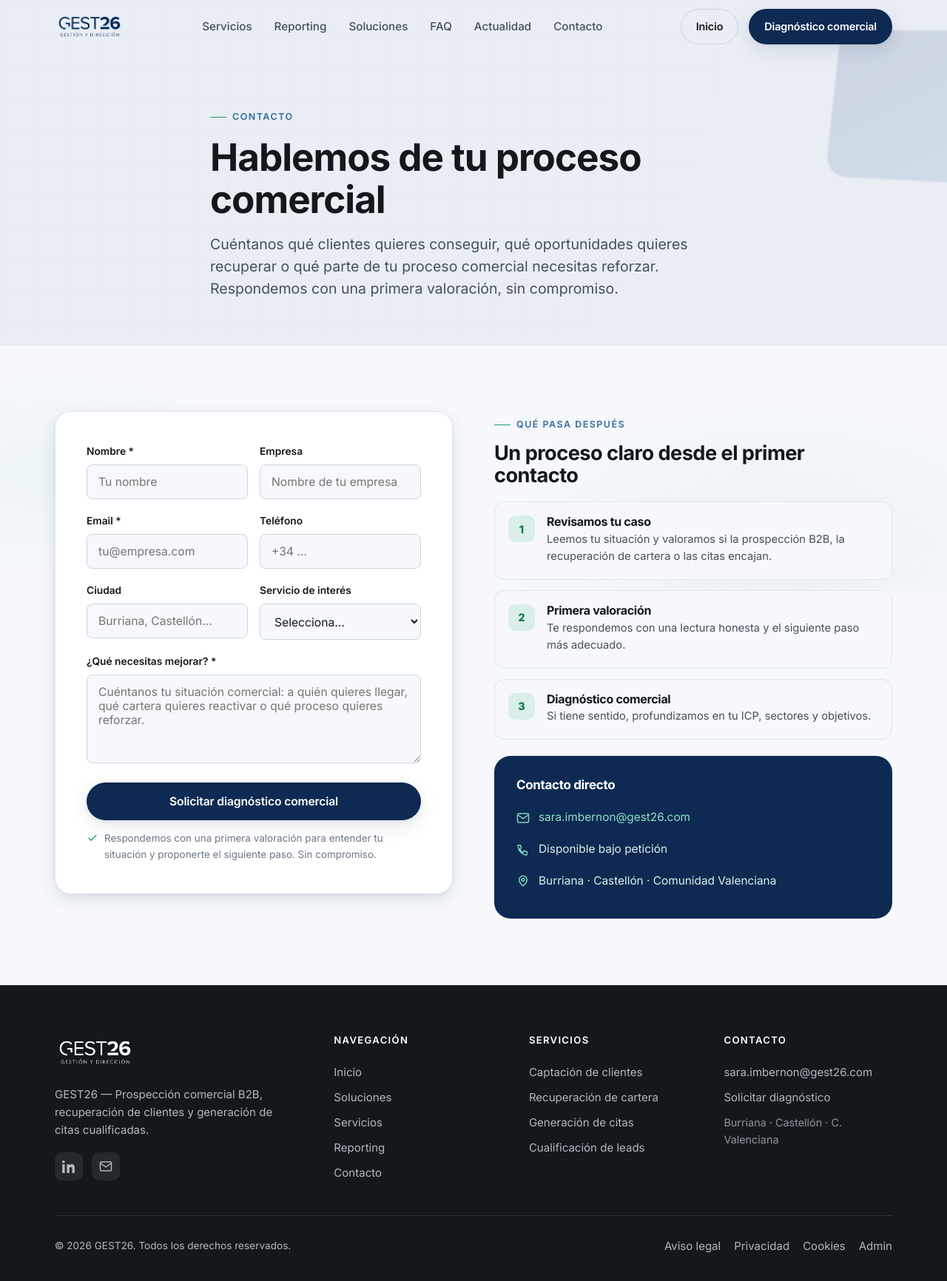
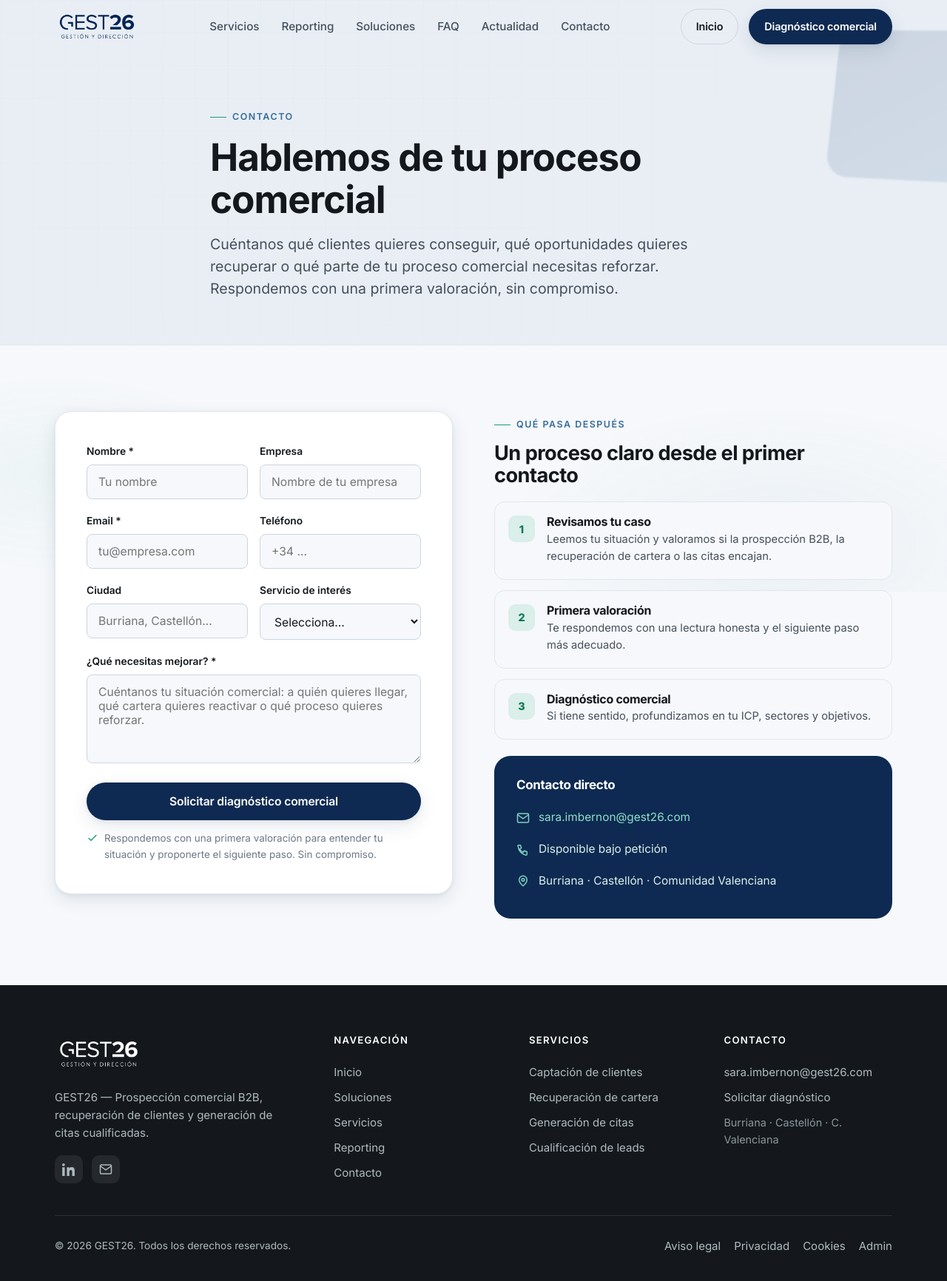
Before and after one commit to quiquepl/gest26prueba, a website: page public/contacto.html in a window 1280 px wide. Shown: the whole page at 74% size. Drawn offline with Linux system fonts and the light colour scheme; no server answers.

Commit message:
Admin: quito aviso prueba/prueba del login; logo del nav mas grande

```diff
--- a/public/css/components.css
+++ b/public/css/components.css
@@ -355,8 +355,8 @@
    ===================================================== */
 
 /* Logo de la barra superior un poco más grande */
-.brand__logo { height: 38px; }
-.footer .brand__logo { height: 44px; }
+.brand__logo { height: 46px; }
+.footer .brand__logo { height: 48px; }
 
 /* Menú móvil: enlaces legibles sobre el desplegable blanco (evita "en blanco") */
 @media (max-width: 720px) {
```
Also changed, not shown: public/admin.html (+0 -1 lines).
